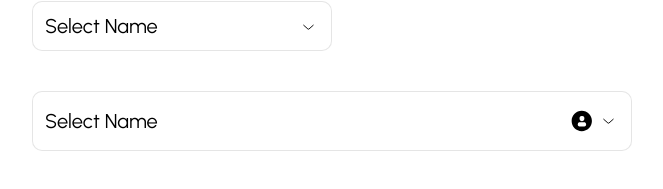
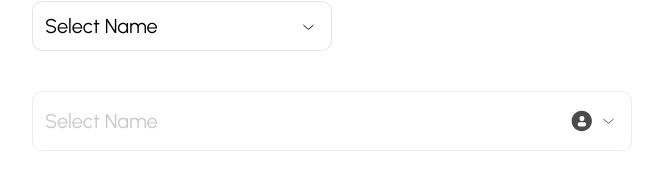
Before and after one commit to VAR0102/test-project, a Next.js app: page / in a window 1280 px wide. Shown: the part 199-388 px from the top of the page, without its empty margins (168-831 px from the left). Built offline with nearby package versions, Linux system fonts and the light colour scheme.

Commit message:
fix styles in dropdown

```diff
--- a/src/app/Components/shared/DropDown/index.tsx
+++ b/src/app/Components/shared/DropDown/index.tsx
@@ -47,23 +47,22 @@ const DropDown = ({
   }, [isOpen, selected]);
 
   const styles =
-    "rounded-[10px] h-[50px] text-[20px] border bg-white px-3 border-[#0000001A] hover:border-[#00000066] pt-6 pr-12 relative outline-none cursor-pointer transition duration-200";
-
-  const baseClass = `${styles}`;
-  const smallClass = `${styles}`;
+    "rounded-[10px] h-[50px] text-[20px]  bg-white px-3  pt-6 pr-12 relative outline-none cursor-pointer transition duration-200";
 
   if (size === "large") {
     return (
       <div className="relative w-[600px]" onClick={(e) => e.stopPropagation()}>
         <div
-          onClick={() => setIsOpen((prev) => !prev)}
-          className={`${baseClass} ${
+          onClick={() => {
+            if (!disabled) setIsOpen((prev) => !prev);
+          }}
+          className={`${styles} ${
             err
               ? "border-[#F04438] hover:border-[#F04438]"
               : "border-[#0000001A] hover:border-[#00000066]"
-          } ${disabled ? "cursor-not-allowed bg-[#F9F9F9] text-[#B3B3B3]" : ""} relative rounded-[10px] h-[60px] border flex items-center`}
+          } ${disabled ? "cursor-not-allowed bg-[#F9F9F9] text-[#B3B3B3] opacity-70" : ""} relative rounded-[10px] h-[60px] border flex items-center`}
         >
-          <span className=" pb-6">{selected || label}</span>
+          <span className="pb-6">{selected || label}</span>
 
           <div className="absolute right-3 top-1/2 -translate-y-1/2 flex space-x-1">
             {endIcon}
@@ -98,20 +97,22 @@ const DropDown = ({
     return (
       <div className="relative w-[300px]" onClick={(e) => e.stopPropagation()}>
         <div
-          onClick={() => setIsOpen((prev) => !prev)}
-          className={`${smallClass} ${
+          onClick={() => {
+            if (!disabled) setIsOpen((prev) => !prev);
+          }}
+          className={`${styles} ${
             err
               ? "border-[#F04438]"
               : "border-[#0000001A] hover:border-[#00000066]"
           } ${
             disabled
-              ? "cursor-not-allowed bg-[#F9F9F9] text-[#B3B3B3] border-[#B3B3B3] opacity-20"
+              ? "cursor-not-allowed bg-[#F9F9F9] text-[#B3B3B3]  opacity-70"
               : ""
-          } relative rounded-[10px] h-[50px] border flex items-center px-3 `}
+          } relative rounded-[10px] h-[50px] border flex items-center px-3`}
         >
           <span className="text-left pb-6">{selected || label}</span>
 
-          <div className="absolute right-3  bottom-3 ">{rightIcon}</div>
+          <div className="absolute right-3  bottom-3">{rightIcon}</div>
         </div>
 
         {isOpen && (
--- a/src/app/Components/shared/Input/index.tsx
+++ b/src/app/Components/shared/Input/index.tsx
@@ -48,7 +48,6 @@ const Inputs = ({
     newValues[index] = value;
     setInputDataValues(newValues);
     if (onChange) onChange(index, value);
-
   };
 
   switch (variant) {
--- a/src/app/Components/shared/Navigate/index.tsx
+++ b/src/app/Components/shared/Navigate/index.tsx
@@ -1,5 +1,5 @@
 import HomeIcon from "@/app/assets/icons/HomeIcon";
-import React, {ReactNode} from "react"
+import React, { ReactNode } from "react";
 
 type Variant = "single" | "group";
 
@@ -17,11 +17,11 @@ interface NavigateProps {
   disabled?: boolean;
 }
 
-
 const variantStyles = {
   single:
     "w-[150px] h-[90px] bg-[#FFFFFF] disabled:bg-[#E0E0E0] disabled:cursor-not-allowed  hover:bg-[#FCFDFE] text-[16px] text-[#222222] rounded-[8px] active:bg-[#222222] active:text-[#FFFFFF] cursor-pointer",
-  group: "",};
+  group: "",
+};
 
 const Navigate = ({
   variant,
--- a/src/app/Components/shared/RadioButton/index.tsx
+++ b/src/app/Components/shared/RadioButton/index.tsx
@@ -15,7 +15,6 @@ const RadioButton = ({
   className = "",
   children,
 }: RadioButtonsProps) => {
-
   if (variant === "single") {
     const [active, setActive] = useState(false);
     const handleClick = () => {
--- a/src/app/Components/shared/button/index.tsx
+++ b/src/app/Components/shared/button/index.tsx
@@ -1,4 +1,4 @@
-import React, {ReactNode } from "react";
+import React, { ReactNode } from "react";
 
 type Variant =
   | "primaryBig"
--- a/src/app/page.tsx
+++ b/src/app/page.tsx
@@ -1,9 +1,7 @@
 import ProfilIcon from "./assets/icons/ProfilIcon";
 import SelectionIcon from "./assets/icons/SelectionIcon";
 import DropDown from "./Components/shared/DropDown";
-
-
-
+import Input from "./Components/shared/Input";
 
 export default function HomePage() {
   // const groupItems = [
@@ -34,13 +32,8 @@ export default function HomePage() {
   //     { icon: <TabsIcon2 />, rounded: "rounded-r-[12px]" },
   //   ];
 
-
   return (
-
     <div>
-
-
-
       {/* <div className="flex flex-col  pt-20 space-y-4 p-6">
          <Button  variant="primarySmall">Text</Button>
          <Button rightIcon={<CursorRightIcon/>}  variant="primaryBig">Button Text</Button>
@@ -67,7 +60,7 @@ export default function HomePage() {
 <MeidumButtons variant="TertiaryChose">  <XIcon />   </MeidumButtons> */}
 
       {/* <div className="flex flex-col space-y-10 px-50 pt-50">
-        <Input variant="fields" error="Erros" />
+        <Input variant="fields"/>
         <Input variant="text"  />
         <Input variant="date" />
       </div> */}
@@ -75,14 +68,12 @@ export default function HomePage() {
       {/* <Checkbox variant="solid" status="empty">1 </Checkbox>  */}
 
       <div className=" flex flex-col space-y-10 pt-50 px-50 justify-center">
-
         <DropDown
           size="small"
           label="Select Name"
           options={["Jino", "Kleymo", "Bogo"]}
           error="Please select an option"
-  rightIcon ={<SelectionIcon/>}
-
+          rightIcon={<SelectionIcon />}
 
         />
 
@@ -91,12 +82,10 @@ export default function HomePage() {
           label="Select Name"
           options={["Nemra", "Gavra", "Rara"]}
           error="Please select an option"
-  endIcon={<ProfilIcon/>}
-  rightIcon ={<SelectionIcon/>}
-
-
+          endIcon={<ProfilIcon />}
+          rightIcon={<SelectionIcon />}
+          disabled
         />
-
       </div>
 
       {/*
@@ -109,26 +98,19 @@ export default function HomePage() {
       rightIcon2 ={<SIcon/>}
        /> */}
 
-
       {/* <div className="flex justify-center pt-50 bg-red-500">
       <Navigate variant="single"  ></Navigate>
        <Navigate variant="group" groupItems={groupItems} />
       </div> */}
-
-
 
       {/* <div className=" flex flex-col space-y-10 px-50 pt-50">
       <NavigateRail variant="single"> Hover</NavigateRail>
   <NavigateRail variant="group" dropdownItems={dropdownItems}> </NavigateRail>
   </div> */}
 
-
-
-
       {/*
      <LargeTab variant="group" labels={labels}   />
 <LargeTab variant="single" >Advisorr</LargeTab> */}
-
 
       {/*
      <div className="flex flex-col justify-center px-50 pt-50 space-y-30">
@@ -153,7 +135,6 @@ export default function HomePage() {
       <RadioButton variant="single">  </RadioButton>
  <RadioButton variant="group"> Text</RadioButton> */}
 
-
       {/* <OtherComponent leftIcon={<UploadIcon/>} variant="drop" ></OtherComponent>
       <OtherComponent variant="toglle" ></OtherComponent> */}
     </div>
```
Also changed, not shown: src/app/Components/shared/Checkbox/index.tsx (+6 -6 lines), src/app/Components/shared/NavigateRail/index.tsx (+3 -4 lines), src/app/Components/shared/OtherComponent/index.tsx (+2 -8 lines). Lines whose indentation alone changed are shown as unchanged.
